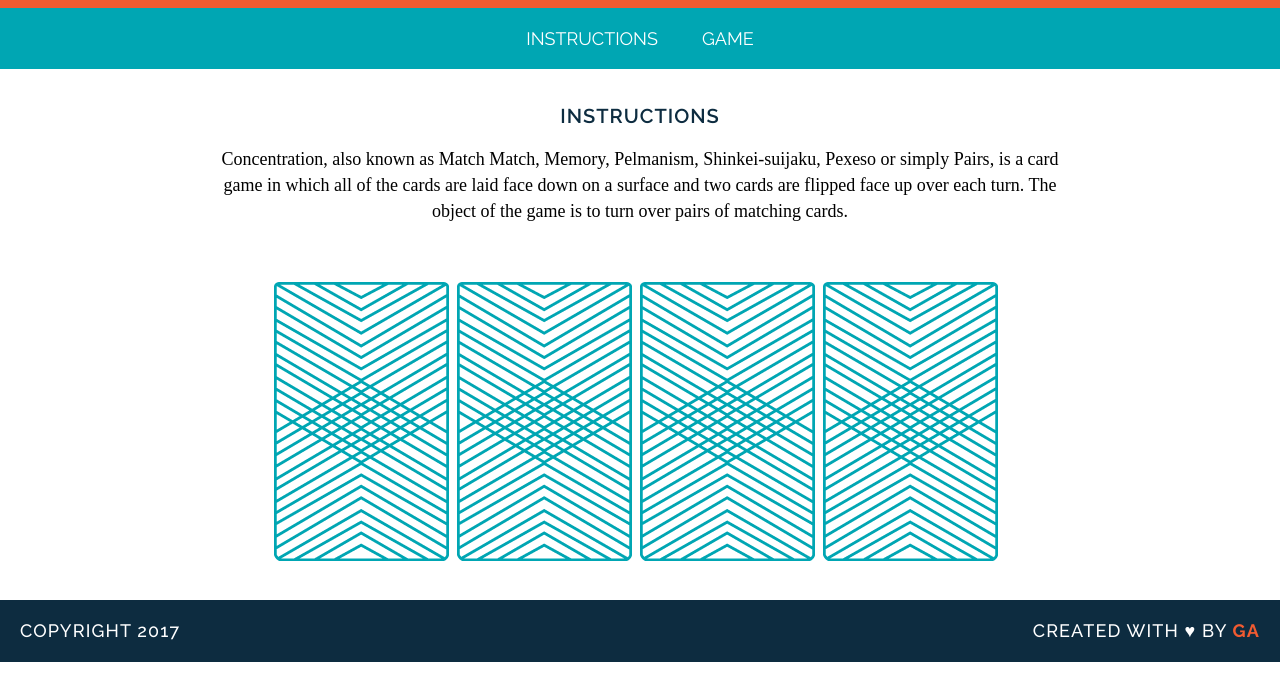
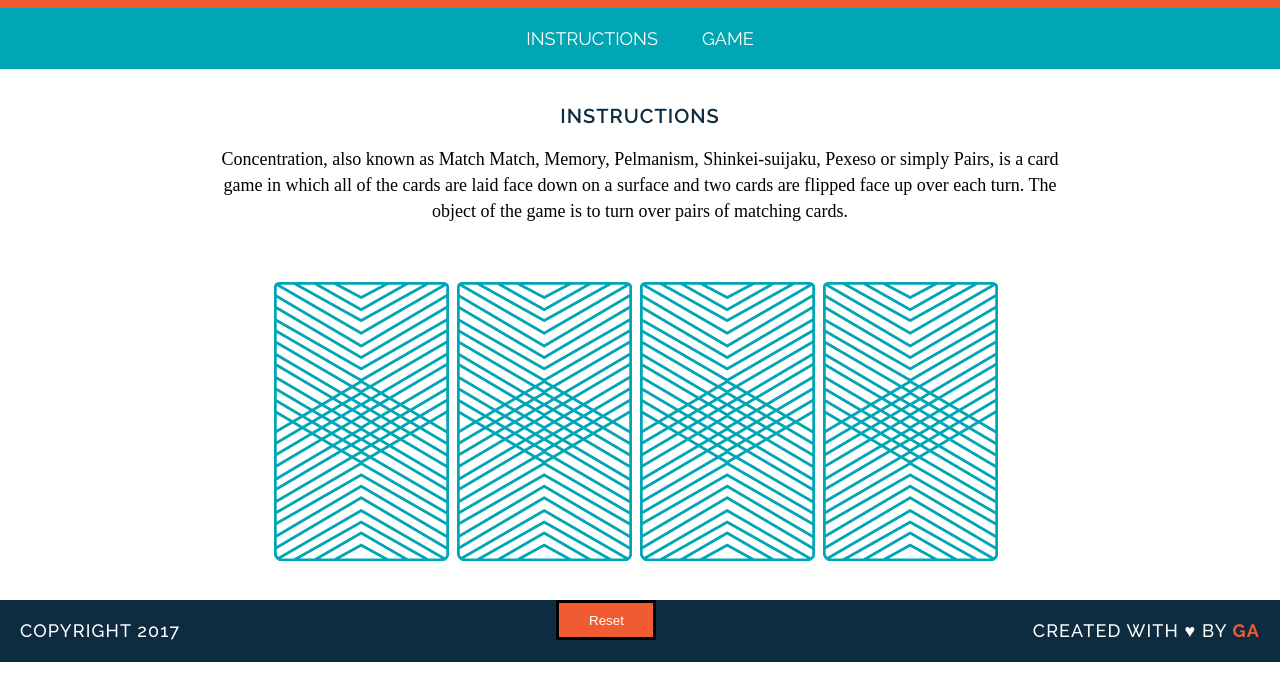
Before and after one commit to Mad-Hatter-1865/wdi-fundamentals-memorygame, a plain HTML site: page memory_game/index.html in a window 1280 px wide. Shown: the part 105-800 px from the top of the page. Drawn offline with Linux system fonts and the light colour scheme; a web font is replaced by a local one.

Commit message:
created game logic

```diff
--- a/memory_game/css/style.css
+++ b/memory_game/css/style.css
@@ -99,3 +99,11 @@ font-size: 0;
 color: #F15B31;
 font-weight: 700;
 }
+
+.button {
+	background-color: #F15B31;
+	color: white;
+	border: solid black;
+	width: 100px;
+	height: 40px;
+}
--- a/memory_game/index.html
+++ b/memory_game/index.html
@@ -23,6 +23,7 @@
     <footer class="clearfix">
     <p class="copyright">Copyright 2017</p>
     <p class="message">Created with &hearts; by <span class="name">GA</span></p>
+    <button onclick = "reset()" class="button">Reset</button>
     </footer>
     <script src="js/main.js"></script>
 </body>
--- a/memory_game/js/main.js
+++ b/memory_game/js/main.js
@@ -59,4 +59,10 @@ function createBoard() {
 	}
 }
 
+function reset() {
+	document.getElementById('game-board').innerHTML = " ";
+	cardsInPlay = [];
+	createBoard();
+}
+
 createBoard();
```
